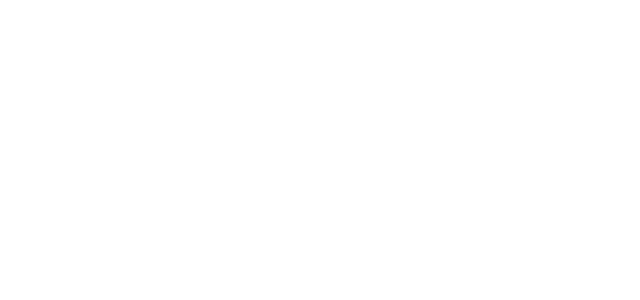
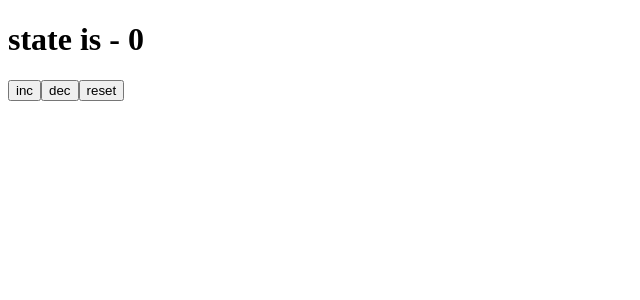
Before and after one commit to vladicK20/Owu-react-old, a React (Create React App) app: page / in a window 1280 px wide. Shown: the top 300 px of the page, without its empty margins (0-640 px from the left). Built offline with nearby package versions, Linux system fonts and the light colour scheme.

Commit message:
redux part 1

```diff
--- a/src/App.js
+++ b/src/App.js
@@ -1,7 +1,23 @@
+import {useDispatch, useSelector} from "react-redux";
+
 const App = () => {
+    let state = useSelector(state => state);
+    let dispatch = useDispatch()
     return (
         <div>
-
+            <h1>state is - {state}</h1>
+            <button onClick={() => {
+                dispatch({type: 'INC', payload: 1})
+            }}>inc
+            </button>
+            <button onClick={() => {
+                dispatch({type: 'DEC', payload: 1})
+            }}>dec
+            </button>
+            <button onClick={() => {
+                dispatch({type: 'RESET', payload: 0})
+            }}>reset
+            </button>
         </div>
     );
 };
--- a/src/index.js
+++ b/src/index.js
@@ -2,6 +2,30 @@
 import ReactDOM from 'react-dom/client';
 
 import App from './App';
+import {Provider} from "react-redux";
+import {createStore} from "redux"
 
 const root = ReactDOM.createRoot(document.getElementById('root'));
-root.render(<App/>)
+
+function reducer(state = 0, action) {
+    switch (action.type) {
+        case 'INC':
+            console.log(action.payload)
+            return state + action.payload
+        case 'DEC':
+            console.log(action.payload)
+            return state - action.payload
+        case 'RESET':
+            console.log(action.payload)
+            state = action.payload
+            return state
+        default:
+            return state
+    }
+}
+
+let store = createStore(reducer)
+
+root.render(<Provider store={store}>
+    <App/>
+</Provider>)
```
Also changed, not shown: package.json (+6 -1 lines), 1 other file (tests, documents, lock files or other folders).
